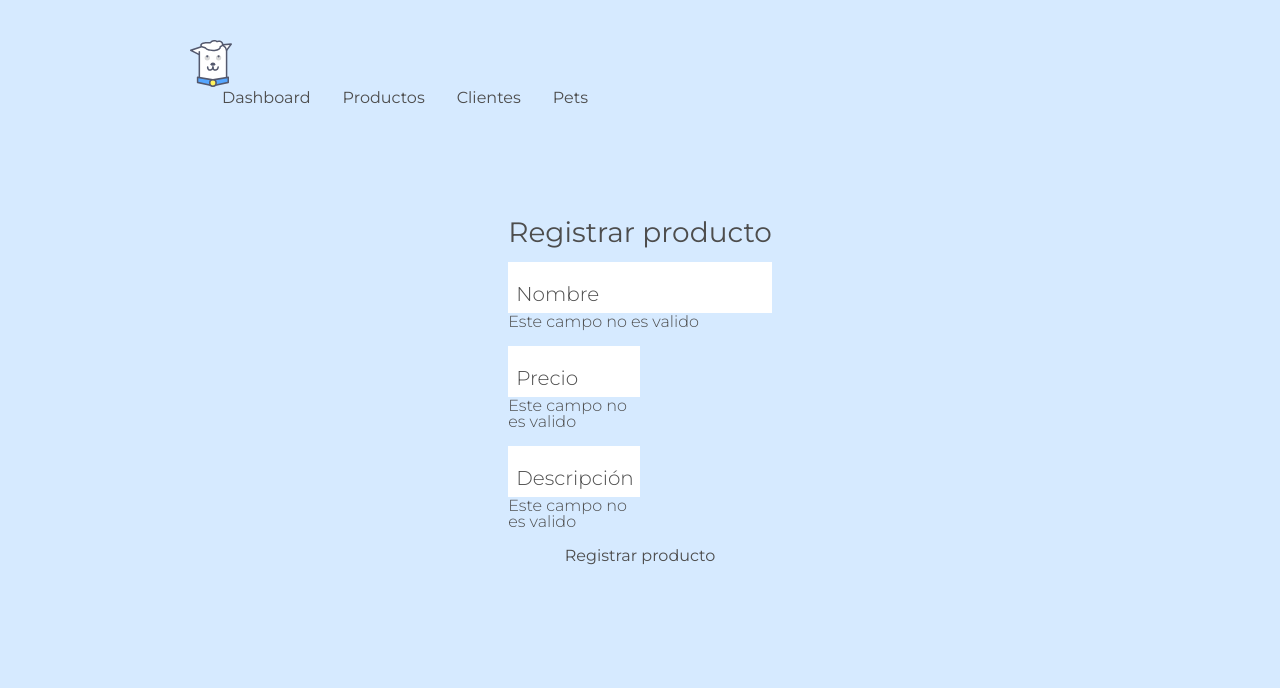
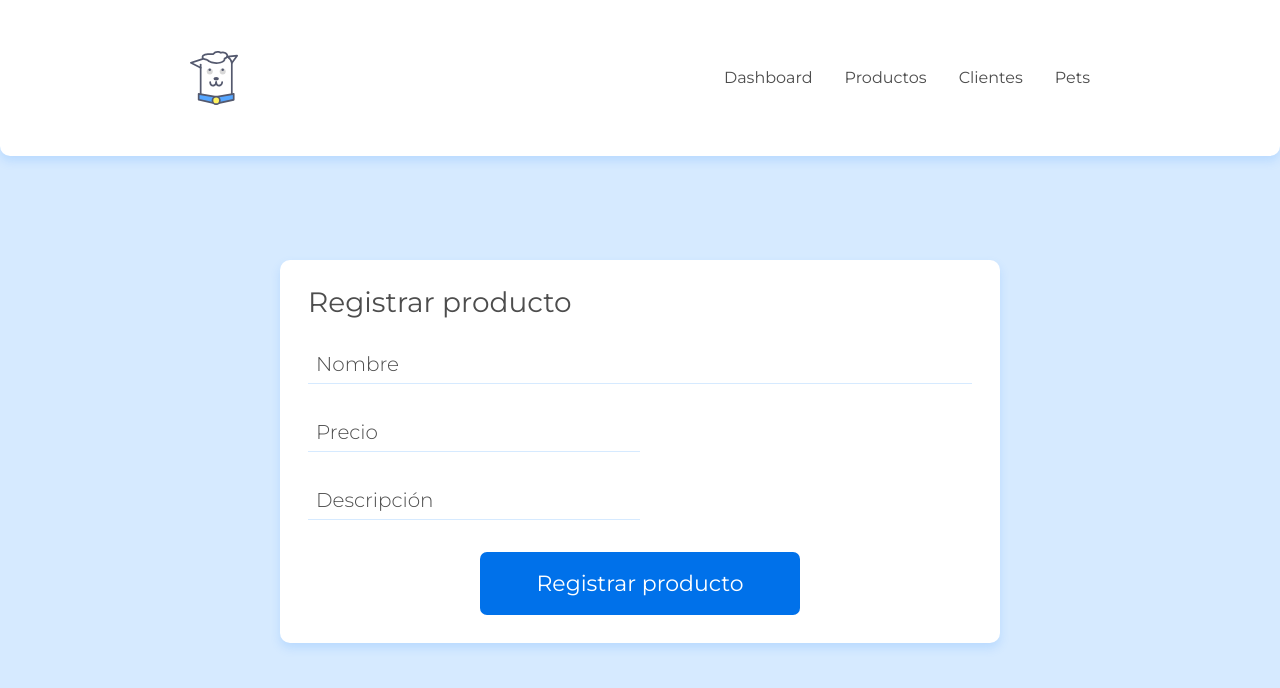
Before and after one commit to serigio04/DoguitoPetshop, a website: page screens/registro_producto.html in a window 1280 px wide. Drawn offline with Linux system fonts and the light colour scheme.

Commit message:
Estilizando registro_producto.html

```diff
--- a/assets/css/base/_variables.css
+++ b/assets/css/base/_variables.css
@@ -18,7 +18,6 @@
   --info-color: #df2525;
   --sucess-color: #047900;
   --transparency-color: #4d4d4d33;
-
   --shadow: 0 5px 10px #55a6ff38;
 }
 
--- a/assets/css/componentes/inputs.css
+++ b/assets/css/componentes/inputs.css
@@ -4,7 +4,6 @@
 
 .formulario__legenda {
   font-size: var(--font-size-form-fieldset);
-
   margin-bottom: 1rem;
 }
 
@@ -40,7 +39,6 @@
   top: 1.375rem;
   left: 0.5rem;
   font-size: var(--font-size-input-label);
-
   transition: all 0.25s;
 }
 
--- a/assets/css/register_client.css
+++ b/assets/css/register_client.css
@@ -3,9 +3,6 @@
     flex-direction: column;
     margin-top: 2rem;
 }
-.cabecalho__logo{
-    width: 2.625rem;
-}
 .header_logo{
     width: 3rem;
 }
--- a/screens/registro_producto.html
+++ b/screens/registro_producto.html
@@ -4,28 +4,24 @@
         <meta charset="UTF-8" />
         <meta name="viewport" content="width=device-width, initial-scale=1.0" />
         <title>Doguito Petshop | Registrar producto</title>
-        <link
-          href="https://fonts.googleapis.com/css2?family=Montserrat:wght@300;400&display=swap"
-          rel="stylesheet"
-        />
-        <link
-          href="https://fonts.googleapis.com/css2?family=Pacifico&display=swap"
-          rel="stylesheet"
-        />
+        <link rel="preconnect" href="https://fonts.googleapis.com">
+        <link rel="preconnect" href="https://fonts.gstatic.com" crossorigin>
+        <link href="https://fonts.googleapis.com/css2?family=Montserrat:wght@300;400&display=swap" rel="stylesheet">
+        <link href="https://fonts.googleapis.com/css2?family=Montserrat:ital,wght@0,400;1,300&family=Pacifico&family=Prata&display=swap" rel="stylesheet">
         <link rel="stylesheet" href="../assets/css/base/base.css" />
         <link rel="stylesheet" href="../assets/css/componentes/header.css" />
         <link rel="stylesheet" href="../assets/css/componentes/card.css" />
         <link rel="stylesheet" href="../assets/css/register_client.css" />
         <link rel="stylesheet" href="../assets/css/componentes/inputs.css" />
-        <link rel="stylesheet" href="../assets/css/componentes/inputs.css" />
+        <link rel="stylesheet" href="../assets/css/componentes/button.css">
         <link rel="stylesheet" href="../assets/css/cadastro_produto.css" />
       </head>
       <body>
-        <header class="cabecalho container">
+        <header class="header container">
           <img
             src="../assets/img/doguito.svg"
             alt="Logo Doguito"
-            class="cabecalho__logo"
+            class="header__logo"
           />
           <nav>
             <ul class="header__list-nav">
@@ -39,12 +35,9 @@
           </nav>
         </header>
         <main class="container flex flex--center flex--column">
-          <section class="cartao cadastro">
+          <section class="card cadastro">
             <h1 class="card__title">Registrar producto</h1>
-            <form
-              action="./registro_concluido.html"
-              class="flex flex--column"
-            >
+            <form action="./registro_concluido.html" class="flex flex--column">
               <div class="input-container">
                 <input
                   name="name"
@@ -54,7 +47,7 @@
                   placeholder="Nombre"
                 />
                 <label class="input-label" for="name">Nombre</label>
-                <span class="input-message-error">Este campo no es valido</span>
+                <!-- <span class="input-message-error">Este campo no es valido</span> -->
               </div>
               <div class="input-container registry__price-container">
                 <input
@@ -65,7 +58,7 @@
                   placeholder="Precio"
                 />
                 <label class="input-label" for="price">Precio</label>
-                <span class="input-message-error">Este campo no es valido</span>
+                <!-- <span class="input-message-error">Este campo no es valido</span> -->
               </div>
               <div class="input-container registry__description-container">
                 <input
@@ -75,7 +68,7 @@
                   placeholder="Descripción"
                 />
                 <label class="input-label" for="description">Descripción</label>
-                <span class="input-message-error">Este campo no es valido</span>
+                <!-- <span class="input-message-error">Este campo no es valido</span> -->
               </div>
               <button class="button">Registrar producto</button>
             </form>
```
Also changed, not shown: screens/index.html (added, +11 -0 lines), screens/registro.html (+3 -3 lines).
